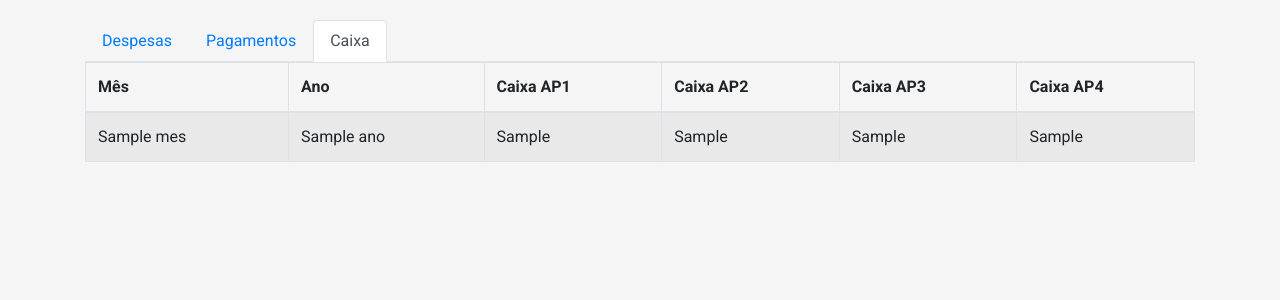
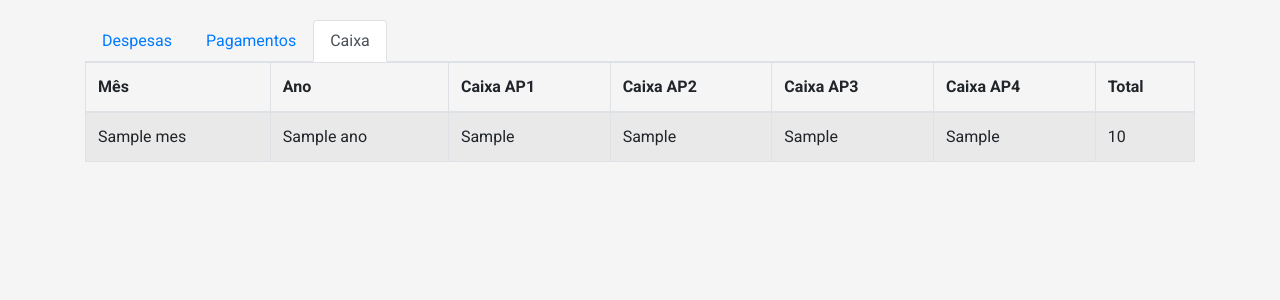
Before and after one commit to cbeloni/auto-sindico, a FastAPI app: template templates/home.html in a window 1280 px wide, after a click on "Caixa". Shown: the part 176-476 px from the top of the page. Run offline with FastAPI, Linux system fonts and the light colour scheme; the template is opened without the code that fills it: most values are stand-ins (such as "Sample title", 1, 10 or a date in 2020); parts of the project's set-up code (start-up, migrations or seed data) failed here and were passed over; some libraries are stand-ins or nearby versions.

Commit message:
adicionado total caixa

```diff
--- a/repository/caixa.py
+++ b/repository/caixa.py
@@ -24,7 +24,7 @@ class Caixa(Base):
     caixa_ap2 = Column(DECIMAL(10, 2), nullable=False)
     caixa_ap3 = Column(DECIMAL(10, 2), nullable=False)
     caixa_ap4 = Column(DECIMAL(10, 2), nullable=False)
-
+    total = Column(DECIMAL(10, 2), nullable=False)
 
     def save(self):
         existing_record = session.query(Caixa).filter_by(mes=self.mes, ano=self.ano).first()
@@ -47,6 +47,7 @@ class Caixa(Base):
             'caixa_ap2': self.caixa_ap2,
             'caixa_ap3': self.caixa_ap3,
             'caixa_ap4': self.caixa_ap4,
+            'caixa_total': self.total,
         }
 
 def caixa_ordenado_por_id_desc():
--- a/templates/home.html
+++ b/templates/home.html
@@ -111,6 +111,7 @@
                             <th>Caixa AP2</th>
                             <th>Caixa AP3</th>
                             <th>Caixa AP4</th>
+                            <th>Total</th>
                         </tr>
                     </thead>
                     <tbody>
@@ -122,6 +123,7 @@
                             <td>{{ despesa.caixa_ap2 }}</td>
                             <td>{{ despesa.caixa_ap3 }}</td>
                             <td>{{ despesa.caixa_ap4 }}</td>
+                            <td>{{ despesa.caixa_total }}</td>
                         </tr>
                         {% endfor %}
                     </tbody>
```
